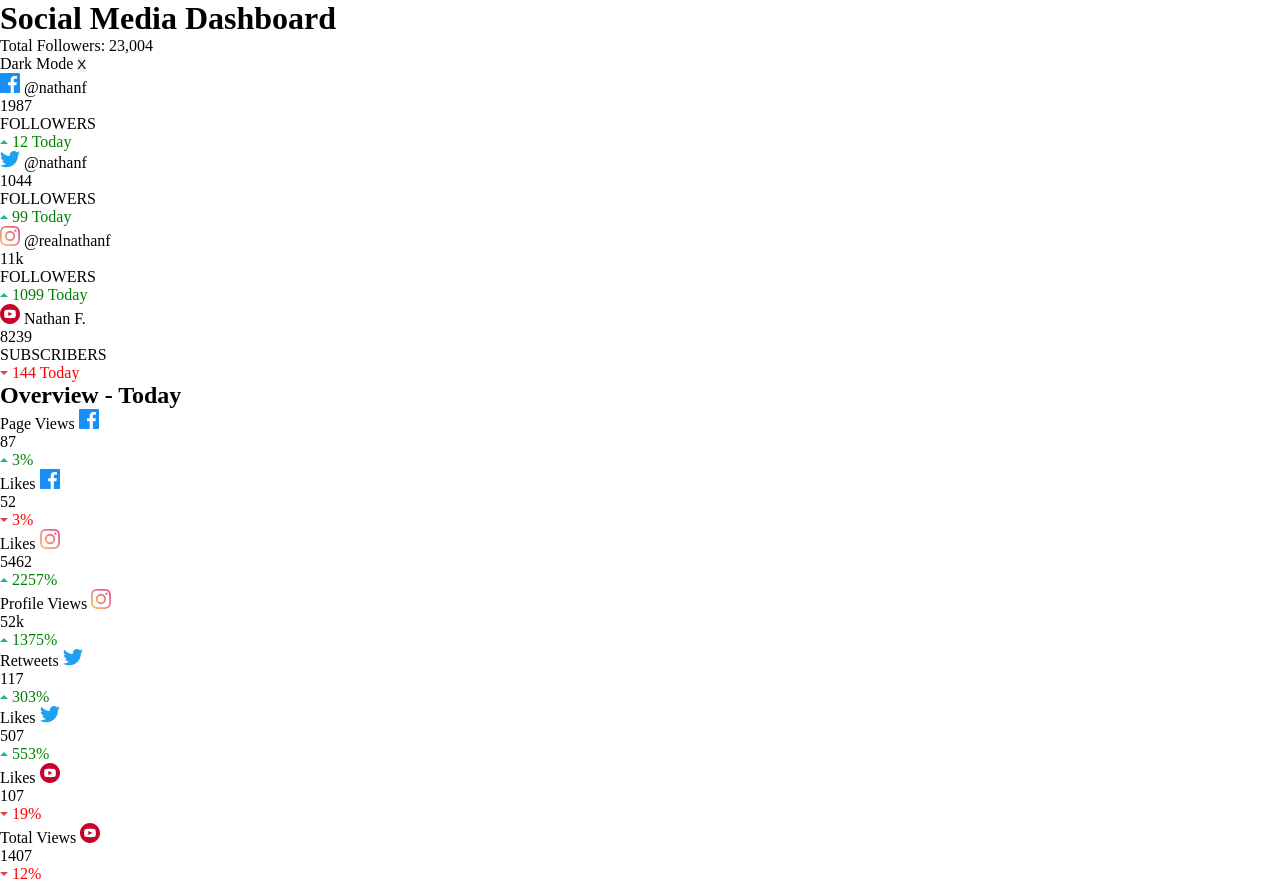
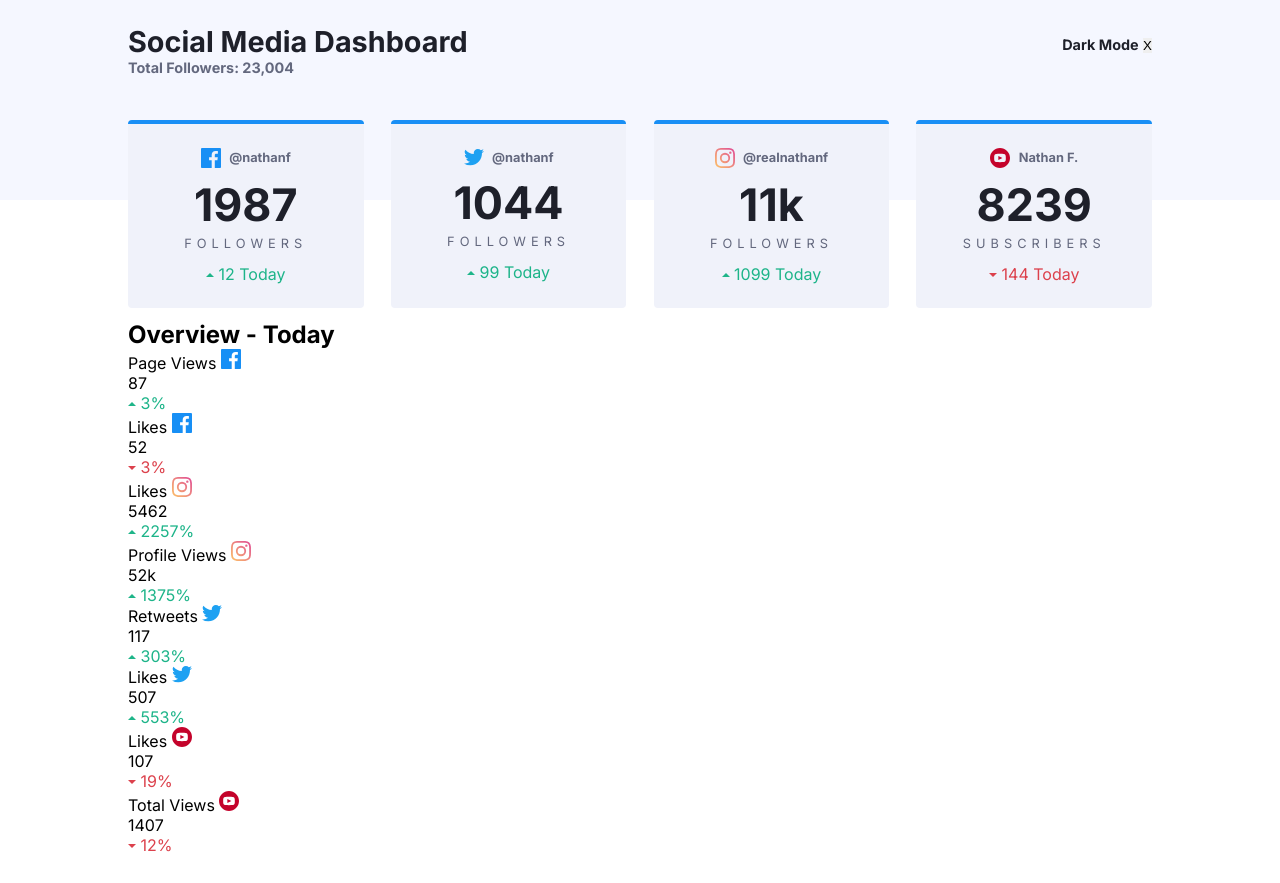
Before and after one commit to vjenacka/Social-Media-Dashboard-Frontend-Mentor, a plain HTML site: page index.html in a window 1280 px wide. After the commit the page ends 855 px from the top, so only its background shows below. Drawn offline with Linux system fonts and the light colour scheme.

Commit message:
added logic to theme btn changer, added style to some elements

```diff
--- /dev/null
+++ b/assets/index.js
@@ -0,0 +1,27 @@
+const themeBtn = document.querySelector(".theme button");
+
+//sets the class on the doc element
+function setTheme(themeName) {
+  localStorage.setItem("theme", themeName);
+  document.documentElement.className = themeName;
+}
+
+//toggle function for the theme
+function toggleTheme() {
+  if (localStorage.getItem("theme") === "theme-dark") {
+    setTheme("theme-light");
+  } else {
+    setTheme("theme-dark");
+  }
+}
+
+themeBtn.addEventListener("click", toggleTheme);
+
+//sets the theme on initial load
+(function () {
+  if (localStorage.getItem("theme") === "theme-dark") {
+    setTheme("theme-dark");
+  } else {
+    setTheme("theme-light");
+  }
+})();
--- a/assets/style.css
+++ b/assets/style.css
@@ -6,13 +6,128 @@
   box-sizing: border-box;
 }
 
+:root {
+  /*Primary used colours*/
+  --lime-green: hsl(163, 72%, 41%);
+  --bright-red: hsl(356, 69%, 56%);
+  --facebook: hsl(208, 92%, 53%);
+  --twitter: hsl(203, 89%, 53%);
+  --instagram: linear-gradient(hsl(37, 97%, 70%), hsl(329, 70%, 58%));
+  --youtube: hsl(348, 97%, 39%);
+}
+/*theme vars*/
+.theme-dark {
+  --bg: hsl(230, 17%, 14%);
+  --top-bg-pattern: hsl(232, 19%, 15%);
+  --card-bg: hsl(228, 28%, 20%);
+  --text-color: hsl(228, 34%, 66%);
+  --text-color-2: hsl(0, 0%, 100%);
+  --btn-theme: linear-gradient(hsl(210, 78%, 56%), hsl(146, 68%, 55%));
+}
+
+.theme-light {
+  --bg: hsl(0, 0%, 100%);
+  --top-bg-pattern: hsl(225, 100%, 98%);
+  --card-bg: hsl(227, 47%, 96%);
+  --text-color: hsl(228, 12%, 44%);
+  --text-color-2: hsl(230, 17%, 14%);
+  --btn-theme: hsl(230, 22%, 74%);
+}
+
+body {
+  font-family: "Inter", sans-serif;
+  /*background: var(--bg);*/
+}
+
+/*rating color*/
 .up {
-  color: green;
+  color: var(--lime-green);
 }
 .down {
-  color: red;
+  color: var(--bright-red);
 }
 .up img,
 .down img {
   margin-bottom: 3px;
 }
+
+/*header*/
+#header {
+  display: flex;
+  justify-content: space-between;
+  height: 25vh;
+  background: var(--top-bg-pattern);
+  padding: 3vh 10%;
+}
+.title h1 {
+  font-size: 1.8rem;
+  color: var(--text-color-2);
+}
+.title p {
+  color: var(--text-color);
+  font-weight: 700;
+  font-size: 0.9rem;
+}
+.theme {
+  margin-top: 10px;
+}
+.theme span {
+  color: var(--text-color-2);
+  font-weight: 700;
+  font-size: 0.9rem;
+}
+
+/*dashboard*/
+
+#dashboard {
+  padding-top: 15vh;
+  width: 80%;
+  margin: 0 auto;
+  /*background: var(--bg);*/
+}
+
+/*social cards*/
+.socials {
+  position: absolute;
+  top: 15vh;
+  left: 10%;
+  width: 80%;
+  display: flex;
+  justify-content: space-between;
+}
+.social {
+  background: var(--card-bg);
+  width: 23%;
+  padding: 12px;
+  text-align: center;
+  border-radius: 4px;
+  border-top: 4px solid var(--facebook);
+}
+.social div:first-child {
+  margin: 10px 0;
+}
+.social div:first-child span {
+  color: var(--text-color);
+  font-weight: 700;
+  font-size: 0.8rem;
+}
+.social div:first-child img {
+  vertical-align: middle;
+  margin-right: 4px;
+}
+
+.social div:nth-child(2) p {
+  font-size: 2.8rem;
+  font-weight: 700;
+  color: var(--text-color-2);
+}
+.social div:nth-child(2) span {
+  font-size: 0.8rem;
+  letter-spacing: 5px;
+  color: var(--text-color);
+  font-weight: 400;
+}
+.social div:nth-child(3) span {
+  display: inline-block;
+  margin: 12px 0;
+}
--- a/index.html
+++ b/index.html
@@ -11,12 +11,15 @@
       sizes="32x32"
       href="./images/favicon-32x32.png"
     />
+    <link rel="preconnect" href="https://fonts.gstatic.com">
+    <!--google fonts-->
+    <link href="https://fonts.googleapis.com/css2?family=Inter:wght@400;700&display=swap" rel="stylesheet">
     <link rel="stylesheet" href="./assets/style.css" />
+    <script src="./assets/index.js" defer></script>
     <title>Frontend Mentor | Social Media Dashboard</title>
   </head>
   <body>
-    <div id="dashboard">
-      <header id="header">
+    <header id="header">
         <div class="title">
           <h1>Social Media Dashboard</h1>
           <p>Total Followers: 23,004</p>
@@ -25,7 +28,8 @@
           <span>Dark Mode</span>
           <button>X</button>
         </div>
-      </header>
+    </header>
+    <div id="dashboard">
       <section id="cards">
         <div class="socials">
           <div class="social">
@@ -35,7 +39,7 @@
             </div>
             <div>
               <p>1987</p>
-              <p>FOLLOWERS</p>
+              <span>FOLLOWERS</span>
             </div>
             <div>
               <span class="up"><img src="./images/icon-up.svg" alt="up icon"> 12 Today</span>
@@ -48,7 +52,7 @@
             </div>
             <div>
               <p>1044</p>
-              <p>FOLLOWERS</p>
+              <span>FOLLOWERS</span>
             </div>
             <div>
               <span class="up"><img src="./images/icon-up.svg" alt="up icon"> 99 Today</span>
@@ -61,7 +65,7 @@
             </div>
             <div>
               <p>11k</p>
-              <p>FOLLOWERS</p>
+              <span>FOLLOWERS</span>
             </div>
             <div>
               <span class="up"><img src="./images/icon-up.svg" alt="up icon"> 1099 Today</span>
@@ -74,7 +78,7 @@
             </div>
             <div>
               <p>8239</p>
-              <p>SUBSCRIBERS</p>
+              <span>SUBSCRIBERS</span>
             </div>
             <div>
               <span class="down"><img src="./images/icon-down.svg" alt="down icon"> 144 Today</span>
@@ -168,77 +172,6 @@
       </section>
     </div>
 
-
-
-
-    <!--
-
-
-  Dark Mode
-
-
-
-  @nathanf
-  1987
-  Followers
-  12 Today
-
-  @nathanf
-  1044
-  Followers
-  99 Today
-
-  @realnathanf
-  11k
-  Followers
-  1099 Today
-
-  Nathan F.
-  8239
-  Subscribers
-  144 Today
-
-
-
-  Overview - Today
-
-  Page Views
-  87
-  3%
-
-  Likes
-  52
-  2%
-
-  Likes
-  5462
-  2257%
-
-  Profile Views
-  52k
-  1375%
-
-  Retweets
-  117
-  303%
-
-  Likes
-  507
-  553%
-
-  Likes
-  107
-  19%
-
-  Total Views
-  1407
-  12% -->
-
-    <!-- <div class="attribution">
-      Challenge by
-      <a href="https://www.frontendmentor.io?ref=challenge" target="_blank"
-        >Frontend Mentor</a
-      >. Coded by <a href="#">Your Name Here</a>. -->
     </div>
   </body>
 </html>
```
